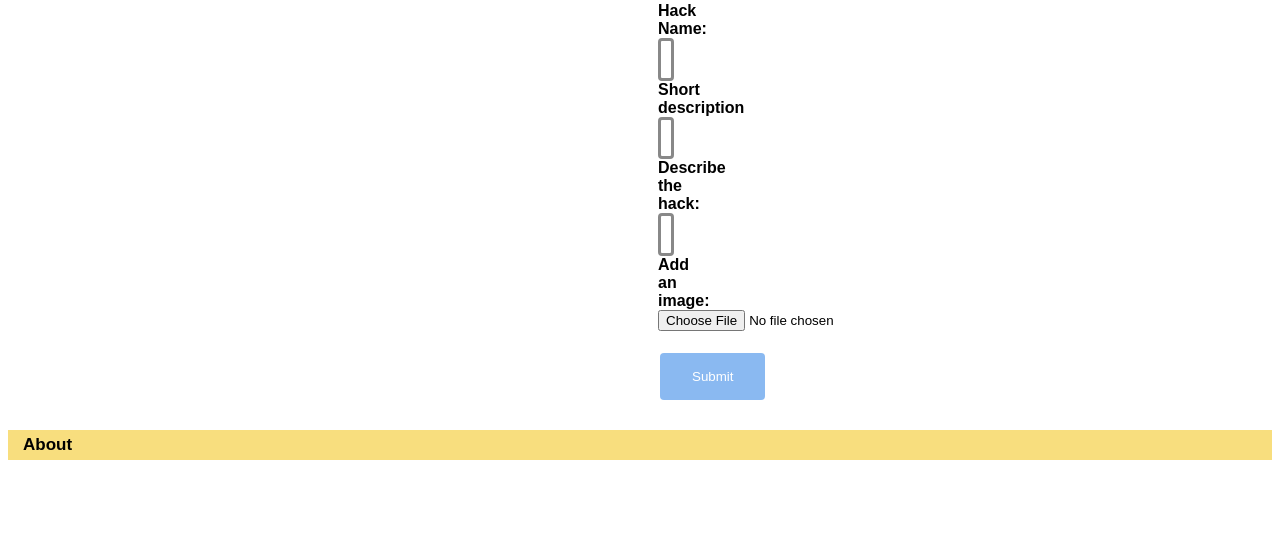
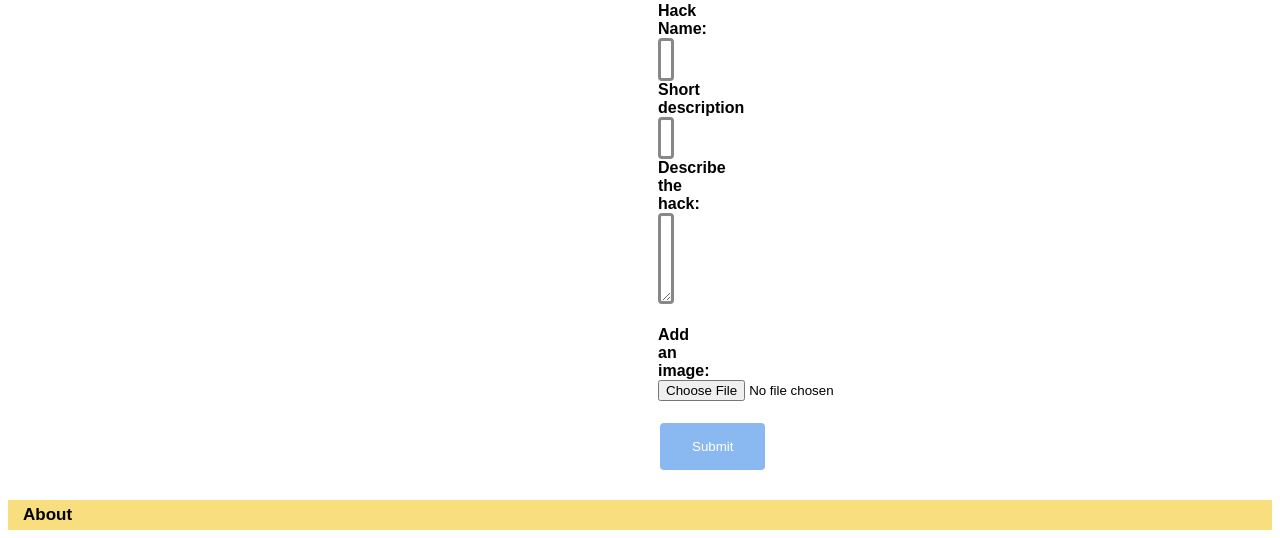
Before and after one commit to glitznerf/wad2-lifehackforum, a Django app: template templates/forum/add_hack.html in a window 1280 px wide. Shown: the part 328-866 px from the top of the page. Before the commit the page ends 788 px from the top, so only its background shows below. Run offline with Django 3.2, Linux system fonts and the light colour scheme; the template is opened without the code that fills it, so the values that code supplies are empty.

Commit message:
Add_hack CSS

```diff
--- a/static/add_hack.css
+++ b/static/add_hack.css
@@ -9,6 +9,21 @@ html {
     margin: 15px 650px 15px;
     padding: 1px 0px 1px;
 }
+
+#description{
+    border: 1px solid rgb(136, 136, 136);
+    padding: 5px;
+    border-radius: 4px;
+    border-width: medium;
+    border-style: solid;
+    width: 100%;
+}
+
+#description:hover{
+    background-color: rgba(236, 236, 236, 0.904);
+}
+
+
 
 input[type=text]{
     border: 1px solid rgb(136, 136, 136);
--- a/templates/forum/add_hack.html
+++ b/templates/forum/add_hack.html
@@ -25,7 +25,11 @@
           <input type="text" name="shortDescription" value="" size="50"/>
 
           <label for="description"><b>Describe the hack: </b></label>
-          <input type="text" name="description" value="" size="60"/>
+          <textarea  id="description" name="description" cols="50" rows="5">
+          </textarea>
+
+          </br></br>
+
 
           <label for="image"><b>Add an image: </b></label>
           <input type="file" name = "image" accept=" image/*" />
```
